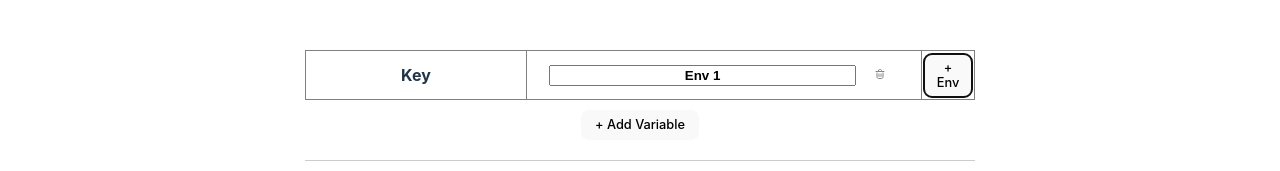
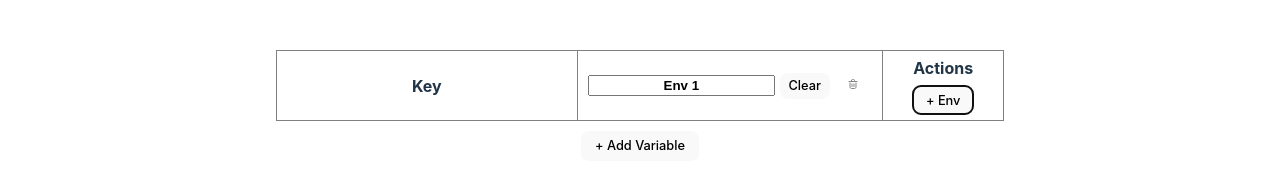
Before and after one commit to hakantakiri/twv-web, a React (Vite) app: page / in a window 1280 px wide. Both pictures are taken after a click on the button "+ Env". Shown: the part 211-382 px from the top of the page. Built offline with nearby package versions, Linux system fonts and the light colour scheme.

Commit message:
feat: add environment clear controls

```diff
--- a/src/App.css
+++ b/src/App.css
@@ -220,3 +220,65 @@
 .file-template-upload-message.success {
     color: #4caf50;
 }
+
+.environment-key-header {
+    min-width: 280px;
+}
+
+.environment-column-header {
+    min-width: 260px;
+}
+
+.environment-table-scroll {
+    box-sizing: border-box;
+    margin: 0 auto;
+    max-width: calc(100vw - 4rem);
+    overflow-x: auto;
+    width: 100%;
+}
+
+.environment-header-controls,
+.environment-key-controls,
+.environment-clearable-input {
+    display: flex;
+    align-items: center;
+    gap: 5px;
+    min-width: 0;
+}
+
+.environment-clearable-input {
+    flex: 1;
+}
+
+.environment-clearable-input input {
+    box-sizing: border-box;
+    flex: 1;
+    min-width: 0;
+    width: 100%;
+}
+
+.environment-name-input {
+    font-weight: bold;
+    text-align: center;
+}
+
+.environment-clear-button {
+    flex: 0 0 auto;
+    padding: 0.35em 0.6em;
+    white-space: nowrap;
+}
+
+.environment-actions-header {
+    min-width: 110px;
+    padding: 5px;
+}
+
+.environment-actions-header span {
+    display: block;
+    margin-bottom: 5px;
+}
+
+.environment-row-actions {
+    padding: 5px;
+    white-space: nowrap;
+}
--- a/src/components/Environments.tsx
+++ b/src/components/Environments.tsx
@@ -7,6 +7,40 @@ interface EnvironmentsProps {
     onEnvironmentsChange: (environments: EnvironmentInterface[]) => void
     onCurrentEnvironmentChange: (id: string) => void
 }
+
+interface ClearableInputProps {
+    value: string
+    onChange: (value: string) => void
+    clearLabel: string
+    placeholder?: string
+    inputClassName?: string
+}
+
+const ClearableInput = ({
+    value,
+    onChange,
+    clearLabel,
+    placeholder,
+    inputClassName,
+}: ClearableInputProps) => (
+    <div className="environment-clearable-input">
+        <input
+            className={inputClassName}
+            value={value}
+            onChange={(event) => onChange(event.target.value)}
+            placeholder={placeholder}
+        />
+        <button
+            type="button"
+            className="environment-clear-button"
+            onClick={() => onChange('')}
+            aria-label={clearLabel}
+            title={clearLabel}
+        >
+            Clear
+        </button>
+    </div>
+)
 
 export const Environments = (props: EnvironmentsProps) => {
     // Helper to ensure all environments have the same keys.
@@ -84,6 +118,28 @@ export const Environments = (props: EnvironmentsProps) => {
         props.onEnvironmentsChange(newEnvs)
     }
 
+    const clearValuesForKey = (index: number) => {
+        const keyLabel = keys[index] || `environment key ${index + 1}`
+        if (
+            window.confirm(
+                `Are you sure you want to clear all values for ${keyLabel} across every environment?`,
+            )
+        ) {
+            const newEnvs = props.environments.map((environment) => {
+                const newValues = [...environment.values]
+                const value = newValues[index]
+
+                if (!value) {
+                    return environment
+                }
+
+                newValues[index] = { ...value, value: '' }
+                return { ...environment, values: newValues }
+            })
+            props.onEnvironmentsChange(newEnvs)
+        }
+    }
+
     const deleteKey = (index: number) => {
         if (
             window.confirm(
@@ -109,7 +165,7 @@ export const Environments = (props: EnvironmentsProps) => {
         >
             <h1>Environments</h1>
 
-            <div style={{ overflowX: 'auto' }}>
+            <div className="environment-table-scroll">
                 <table
                     border={1}
                     style={{
@@ -120,40 +176,39 @@ export const Environments = (props: EnvironmentsProps) => {
                 >
                     <thead>
                         <tr>
-                            <th style={{ width: '200px', padding: '10px' }}>
+                            <th
+                                className="environment-key-header"
+                                style={{ padding: '10px' }}
+                            >
                                 Key
                             </th>
-                            {props.environments.map((env) => (
+                            {props.environments.map((env, envIndex) => (
                                 <th
                                     key={env.id}
+                                    className="environment-column-header"
                                     style={{
-                                        minWidth: '150px',
                                         padding: '10px',
                                     }}
                                 >
                                     <div
+                                        className="environment-header-controls"
                                         style={{
-                                            display: 'flex',
-                                            alignItems: 'center',
                                             justifyContent: 'center',
-                                            gap: '5px',
                                         }}
                                     >
-                                        <input
+                                        <ClearableInput
                                             value={env.name}
-                                            onChange={(e) =>
+                                            onChange={(name) =>
                                                 updateEnvironmentName(
                                                     env.id,
-                                                    e.target.value,
+                                                    name,
                                                 )
                                             }
-                                            style={{
-                                                fontWeight: 'bold',
-                                                textAlign: 'center',
-                                                width: '80%',
-                                            }}
+                                            clearLabel={`Clear name for environment ${envIndex + 1}`}
+                                            inputClassName="environment-name-input"
                                         />
                                         <button
+                                            type="button"
                                             onClick={() =>
                                                 deleteEnvironment(env.id)
                                             }
@@ -176,8 +231,11 @@ export const Environments = (props: EnvironmentsProps) => {
                                     </div>
                                 </th>
                             ))}
-                            <th style={{ width: '50px' }}>
-                                <button onClick={addEnvironment}>+ Env</button>
+                            <th className="environment-actions-header">
+                                <span>Actions</span>
+                                <button type="button" onClick={addEnvironment}>
+                                    + Env
+                                </button>
                             </th>
                         </tr>
                     </thead>
@@ -185,18 +243,17 @@ export const Environments = (props: EnvironmentsProps) => {
                         {keys.map((key, index) => (
                             <tr key={index}>
                                 <td style={{ padding: '5px' }}>
-                                    <div
-                                        style={{ display: 'flex', gap: '5px' }}
-                                    >
-                                        <input
+                                    <div className="environment-key-controls">
+                                        <ClearableInput
                                             value={key}
-                                            onChange={(e) =>
-                                                updateKey(index, e.target.value)
+                                            onChange={(newKey) =>
+                                                updateKey(index, newKey)
                                             }
                                             placeholder="Variable Name"
-                                            style={{ width: '100%' }}
+                                            clearLabel={`Clear environment key ${index + 1}`}
                                         />
                                         <button
+                                            type="button"
                                             onClick={() => deleteKey(index)}
                                         >
                                             <img
@@ -210,24 +267,39 @@ export const Environments = (props: EnvironmentsProps) => {
                                         </button>
                                     </div>
                                 </td>
-                                {props.environments.map((env) => (
+                                {props.environments.map((env, envIndex) => (
                                     <td key={env.id} style={{ padding: '5px' }}>
-                                        <input
+                                        <ClearableInput
                                             value={
                                                 env.values[index]?.value || ''
                                             }
-                                            onChange={(e) =>
+                                            onChange={(value) =>
                                                 updateValue(
                                                     env.id,
                                                     index,
-                                                    e.target.value,
+                                                    value,
                                                 )
                                             }
-                                            style={{ width: '100%' }}
+                                            clearLabel={`Clear value for ${key || `environment key ${index + 1}`} in ${env.name || `environment ${envIndex + 1}`}`}
                                         />
                                     </td>
                                 ))}
-                                <td></td>
+                                <td className="environment-row-actions">
+                                    <button
+                                        type="button"
+                                        onClick={() =>
+                                            clearValuesForKey(index)
+                                        }
+                                        disabled={props.environments.every(
+                                            (environment) =>
+                                                !environment.values[index]
+                                                    ?.value,
+                                        )}
+                                        aria-label={`Clear values for ${key || `environment key ${index + 1}`} across all environments`}
+                                    >
+                                        Clear values
+                                    </button>
+                                </td>
                             </tr>
                         ))}
                     </tbody>
```
